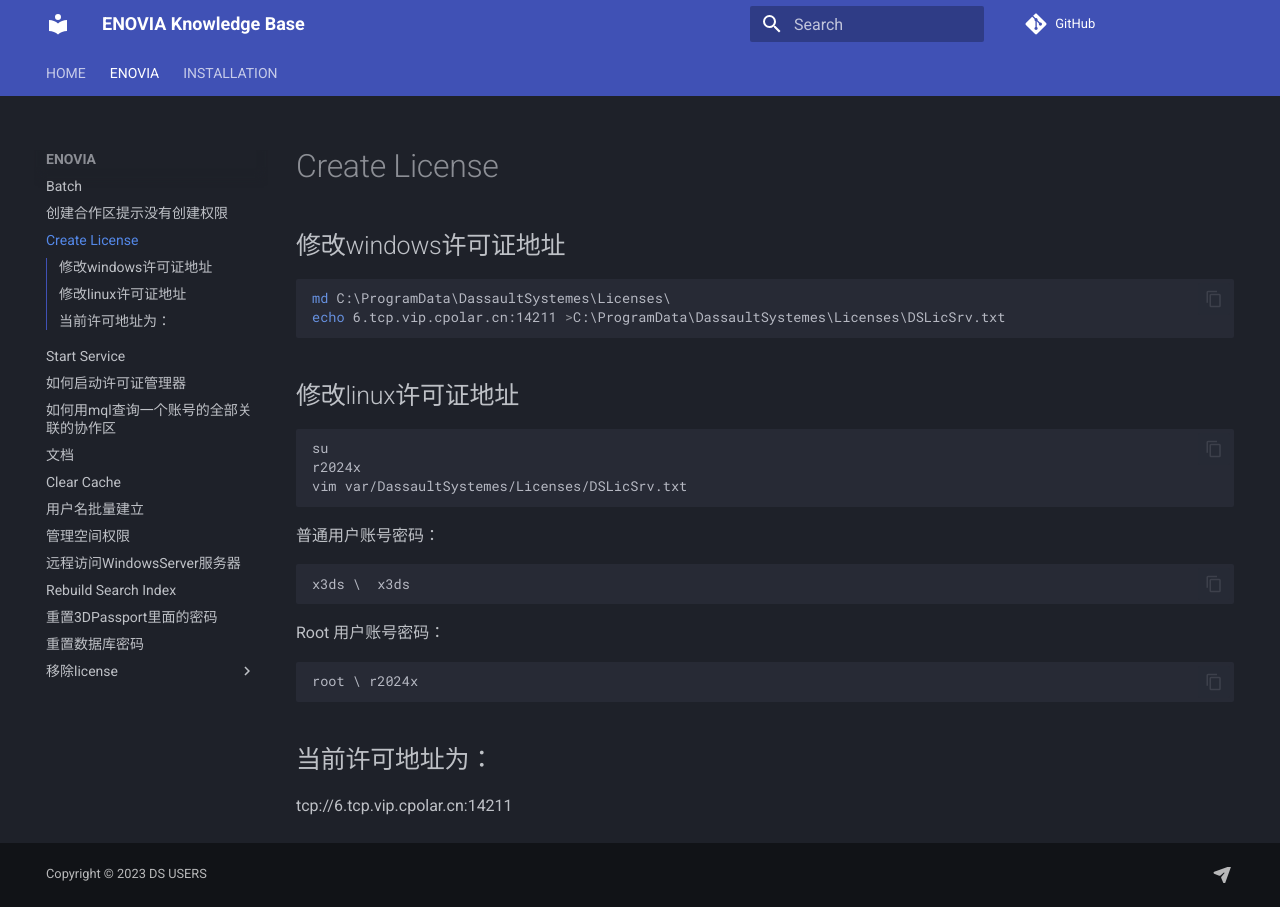
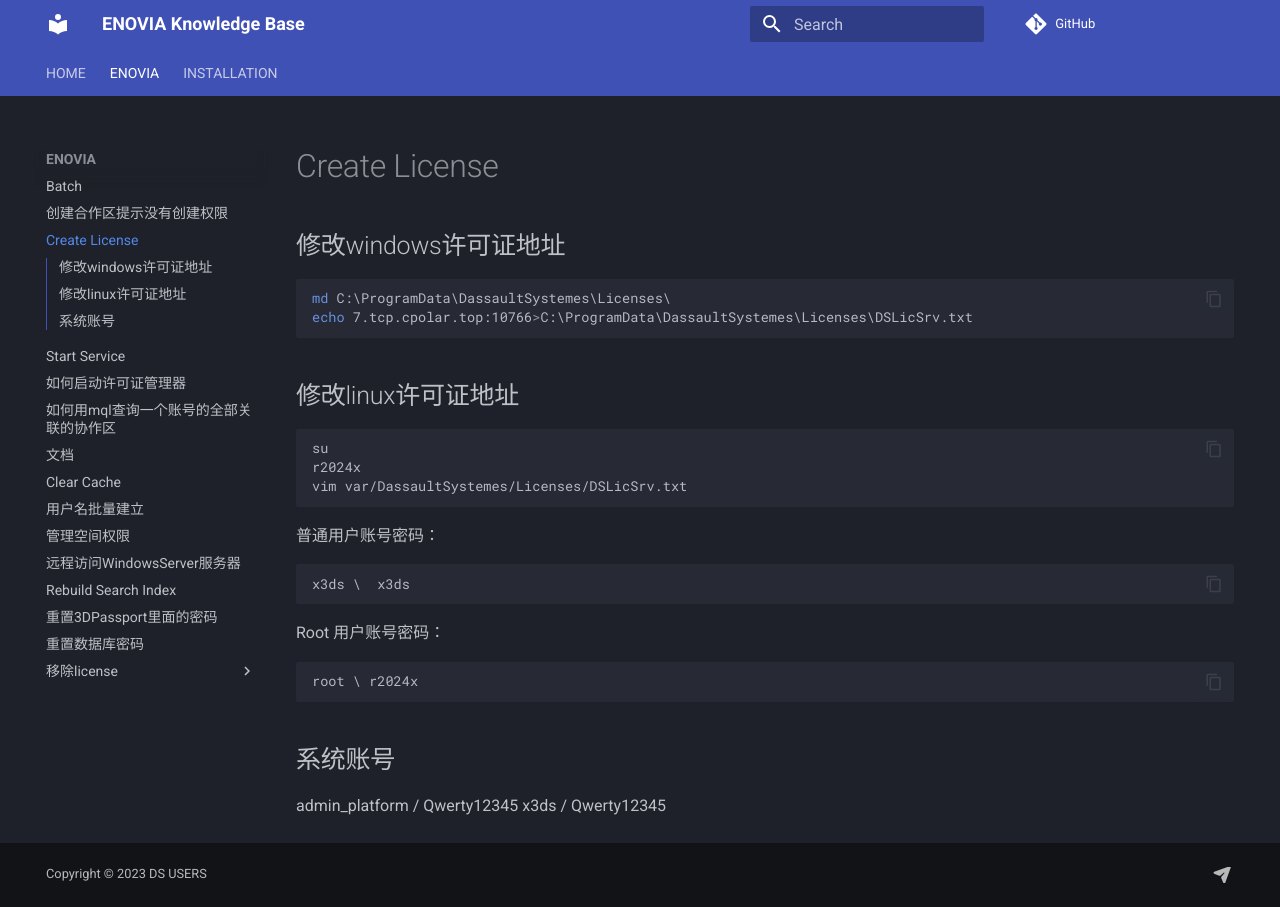
Before and after one commit to xuscode/ENO, an MkDocs documentation site: the page built from docs/ENOVIA/创建许可.md, in a window 1280 px wide. Built offline with MkDocs 1.6.1 and Material for MkDocs 9.7.7, drawn with Linux system fonts in a browser that asks for light colours; nearby versions of some CDN libraries; comment, search, counter and statistics services are not loaded.

Commit message:
Thu 12/28/2023 17:08:33.02

````diff
--- a/docs/ENOVIA/创建许可.md
+++ b/docs/ENOVIA/创建许可.md
@@ -7,7 +7,7 @@
 
 ```batch
 md C:\ProgramData\DassaultSystemes\Licenses\
-echo 6.tcp.vip.cpolar.cn:14211 >C:\ProgramData\DassaultSystemes\Licenses\DSLicSrv.txt
+echo 7.tcp.cpolar.top:10766>C:\ProgramData\DassaultSystemes\Licenses\DSLicSrv.txt
 
 ```
 
@@ -28,6 +28,8 @@
 
 	root \ r2024x
 
-## 当前许可地址为：
 
-tcp://6.tcp.vip.cpolar.cn:14211
+## 系统账号
+
+admin_platform / Qwerty12345
+x3ds / Qwerty12345
````
